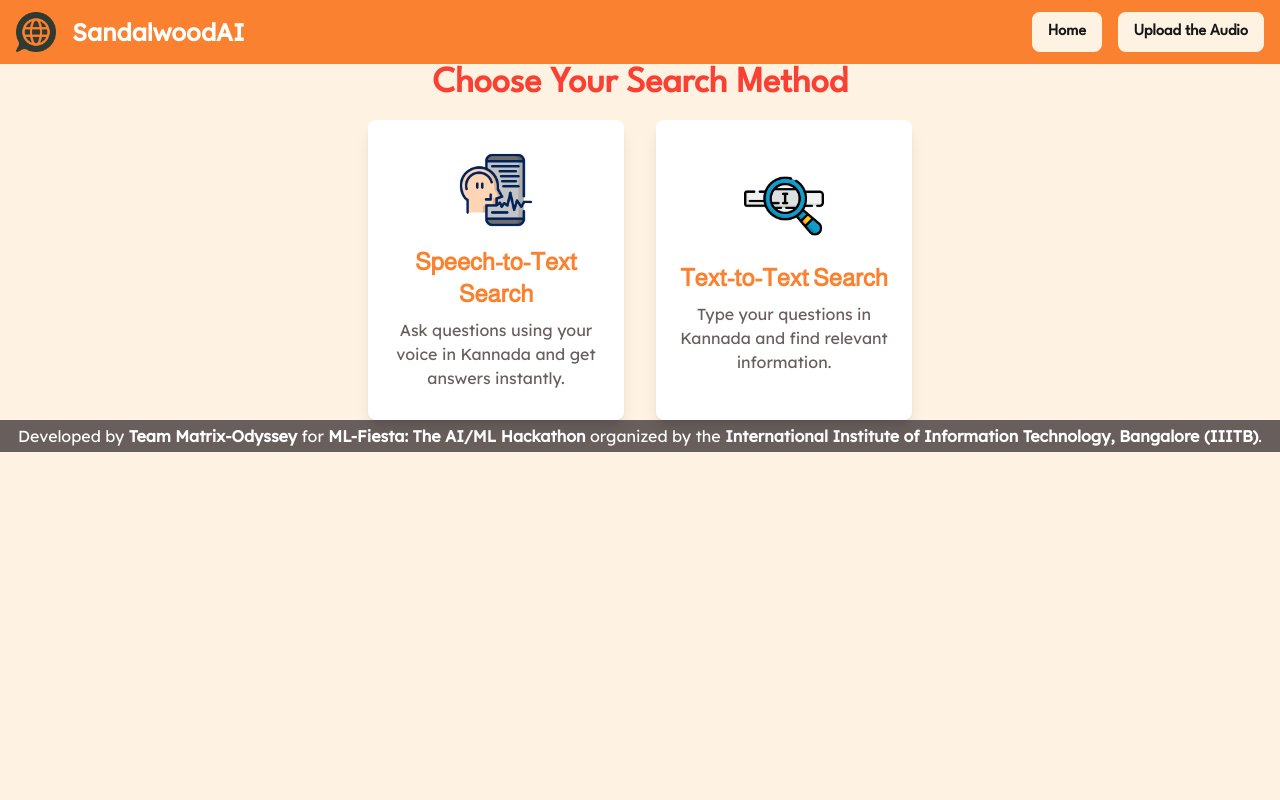
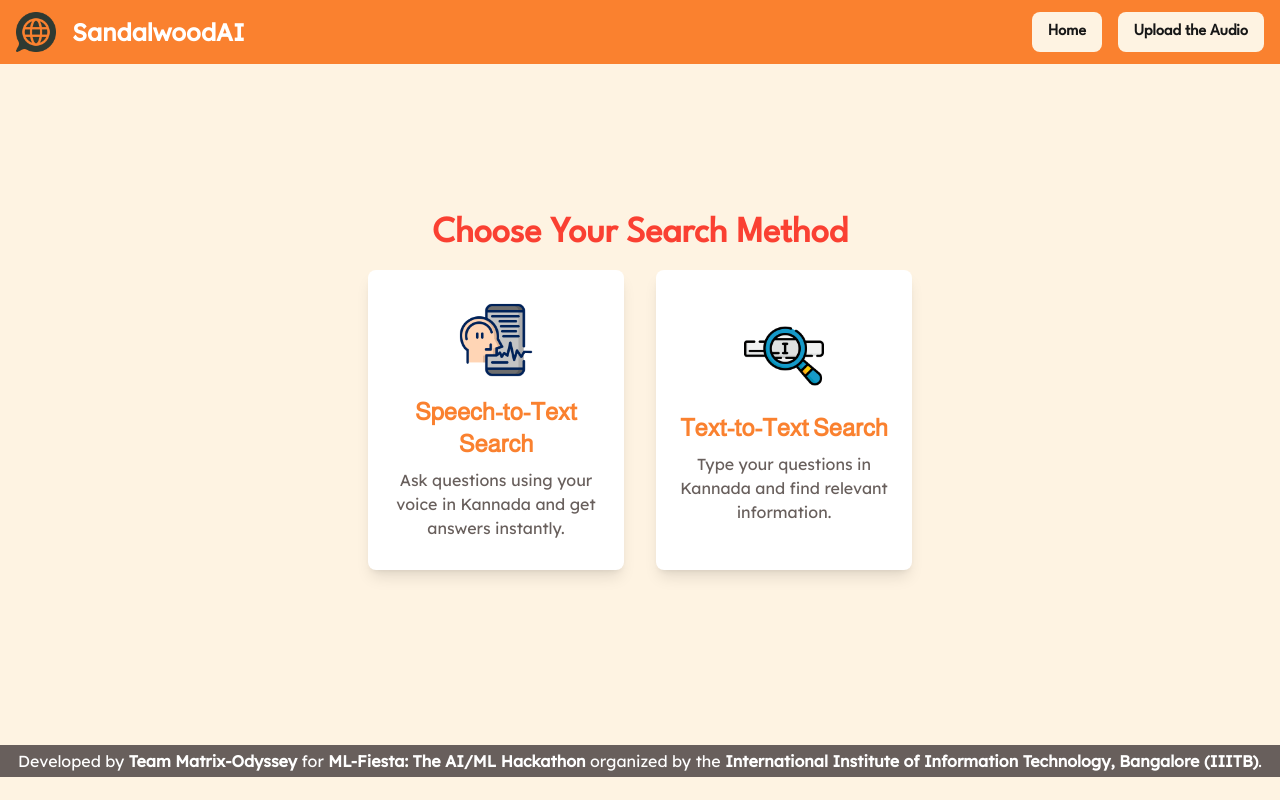
Before and after one commit to fromjyce/SandalwoodASR-Pipeline, a Next.js app in the folder frontend/: page /searchchoice in a window 1280 px wide. Built offline with nearby package versions, Linux system fonts and the light colour scheme.

Commit message:
mod class name

```diff
--- a/frontend/app/globals.css
+++ b/frontend/app/globals.css
@@ -71,12 +71,12 @@ body {
   color: var(--main-title-grey);
 }
 
-.spacer-top {
+.sc-spacer-top {
   height: 150px;
   background: #FEF3E2;
 }
 
-.spacer-bottom {
+.sc-spacer-bottom {
   height: 175px;
   background: #FEF3E2;
 }
```
